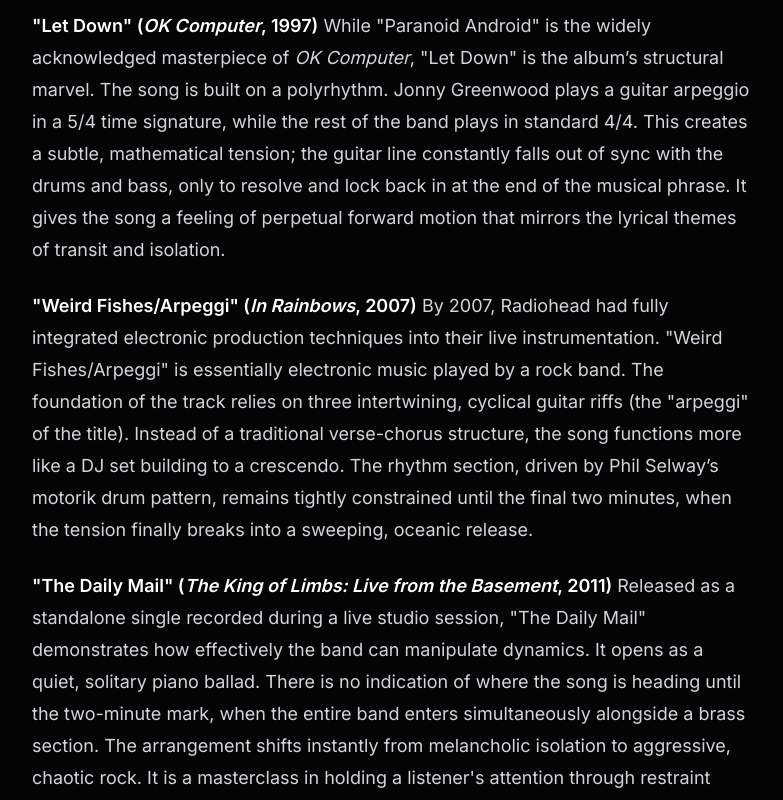
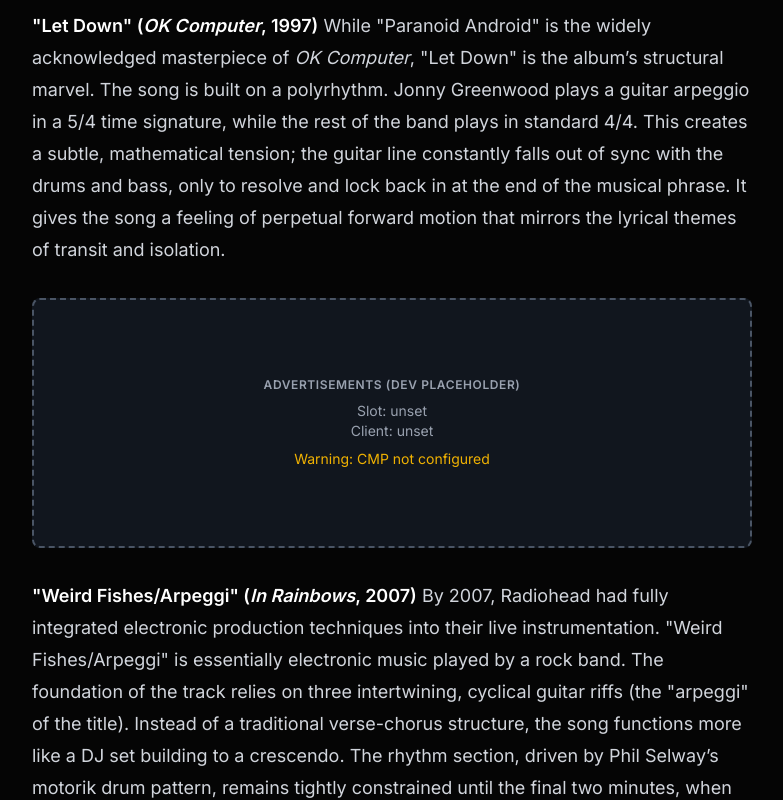
Before and after one commit to ppplayermusic/website, a Next.js app: page /en/blog/beyond-the-hits-radiohead in a window 1280 px wide. Shown: the part 1144-1944 px from the top of the page, without its empty margins (248-1031 px from the left). Built offline with nearby package versions, Linux system fonts and the light colour scheme; no server answers.

Commit message:
refactor: improve ad injection by splitting blog content by paragraphs

```diff
--- a/app/[locale]/blog/[slug]/page.tsx
+++ b/app/[locale]/blog/[slug]/page.tsx
@@ -75,26 +75,52 @@ export default async function BlogPostPage({ params }: { params: Promise<{ local
 
   const isAdEligible = !isFallback && !post.isDraft && ADSENSE_SUPPORTED_LOCALES.has(locale) && post.content.length > 500;
 
-  let part1 = post.content;
-  let part2 = '';
-  let part3 = '';
+  // Split content robustly for ad injection
+  let contentParts = [post.content];
 
   if (isAdEligible) {
-    const match1 = post.content.match(/\n## /);
-    if (match1 && match1.index) {
-      part1 = post.content.substring(0, match1.index);
-      const remainder = post.content.substring(match1.index);
+    // Split by paragraphs (double newline)
+    const paragraphs = post.content.split(/\n\n+/);
 
-      if (remainder.length > 3000) {
-        const match2 = remainder.substring(1500).match(/\n## /);
-        if (match2 && match2.index) {
-          part2 = remainder.substring(0, 1500 + match2.index);
-          part3 = remainder.substring(1500 + match2.index);
-        } else {
-          part2 = remainder;
+    if (paragraphs.length >= 4) {
+      // Find a good spot for the first ad (around 30% into the article, at least after paragraph 2)
+      const targetLength1 = post.content.length * 0.3;
+      let currentLength = 0;
+      let splitIndex1 = 2; // Default to after 2nd paragraph
+
+      for (let i = 0; i < paragraphs.length; i++) {
+        currentLength += paragraphs[i].length;
+        if (currentLength > targetLength1 && i >= 2) {
+          splitIndex1 = i + 1;
+          break;
         }
+      }
+
+      // Find a good spot for the second ad (around 70% into the article, if long enough)
+      let splitIndex2 = -1;
+      if (post.content.length > 3000 && paragraphs.length >= splitIndex1 + 4) {
+        const targetLength2 = post.content.length * 0.7;
+        currentLength = 0;
+        for (let i = 0; i < paragraphs.length; i++) {
+          currentLength += paragraphs[i].length;
+          if (currentLength > targetLength2 && i >= splitIndex1 + 3) {
+            splitIndex2 = i + 1;
+            break;
+          }
+        }
+      }
+
+      if (splitIndex2 !== -1) {
+        contentParts = [
+          paragraphs.slice(0, splitIndex1).join('\n\n'),
+          paragraphs.slice(splitIndex1, splitIndex2).join('\n\n'),
+          paragraphs.slice(splitIndex2).join('\n\n')
+        ];
       } else {
-        part2 = remainder;
+        contentParts = [
+          paragraphs.slice(0, splitIndex1).join('\n\n'),
+          paragraphs.slice(splitIndex1).join('\n\n')
+        ];
       }
     }
   }
@@ -145,15 +171,16 @@ export default async function BlogPostPage({ params }: { params: Promise<{ local
           </div>
 
           <div className="prose prose-invert prose-lg max-w-none prose-headings:text-white prose-a:text-blue-400 hover:prose-a:text-blue-300 prose-img:rounded-xl">
-            {isAdEligible && part2 ? (
+            {isAdEligible && contentParts.length > 1 ? (
               <>
-                <ReactMarkdown remarkPlugins={[remarkGfm]}>{part1}</ReactMarkdown>
+                <ReactMarkdown remarkPlugins={[remarkGfm]}>{contentParts[0]}</ReactMarkdown>
                 <AdUnit slotId={process.env.NEXT_PUBLIC_ADSENSE_SLOT_ID} />
-                <ReactMarkdown remarkPlugins={[remarkGfm]}>{part2}</ReactMarkdown>
-                {part3 && (
+                <ReactMarkdown remarkPlugins={[remarkGfm]}>{contentParts[1]}</ReactMarkdown>
+
+                {contentParts.length > 2 && (
                   <>
                     <AdUnit slotId={process.env.NEXT_PUBLIC_ADSENSE_SLOT_ID_LONG} />
-                    <ReactMarkdown remarkPlugins={[remarkGfm]}>{part3}</ReactMarkdown>
+                    <ReactMarkdown remarkPlugins={[remarkGfm]}>{contentParts[2]}</ReactMarkdown>
                   </>
                 )}
               </>
```
